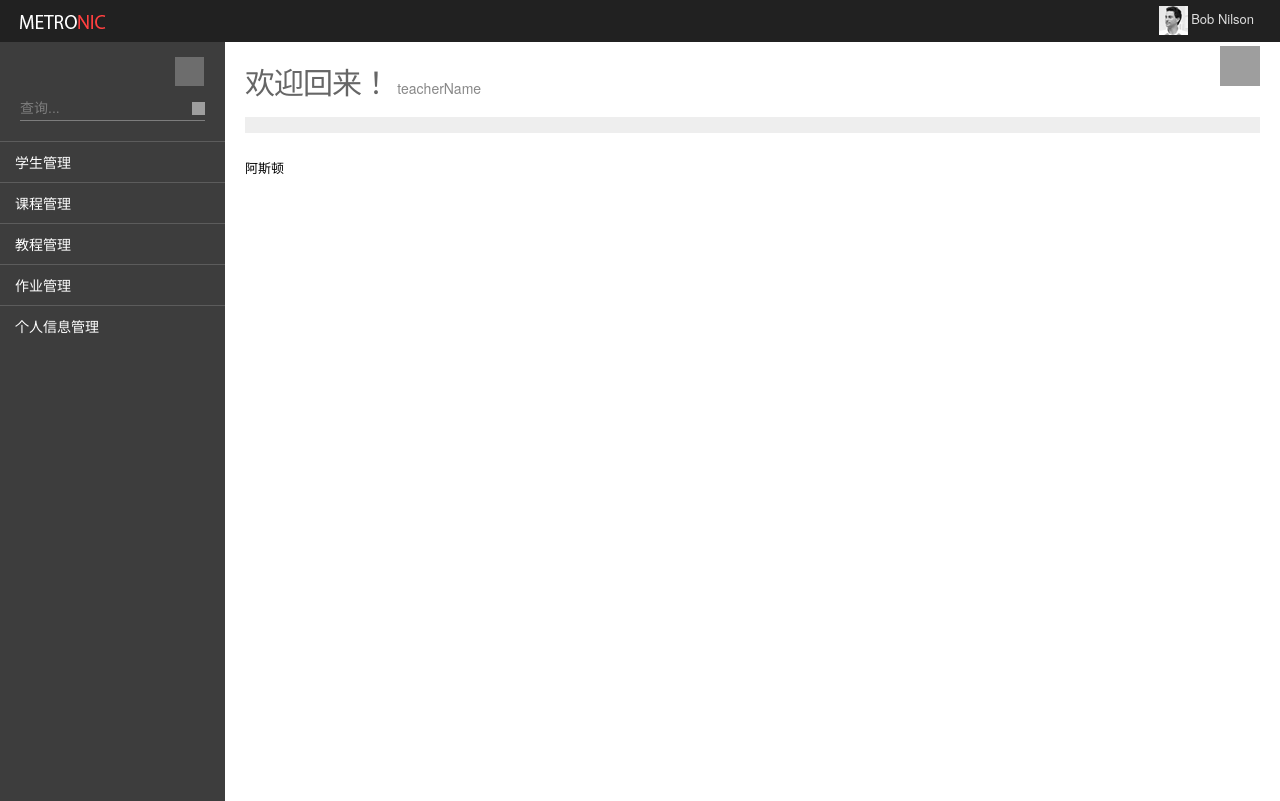
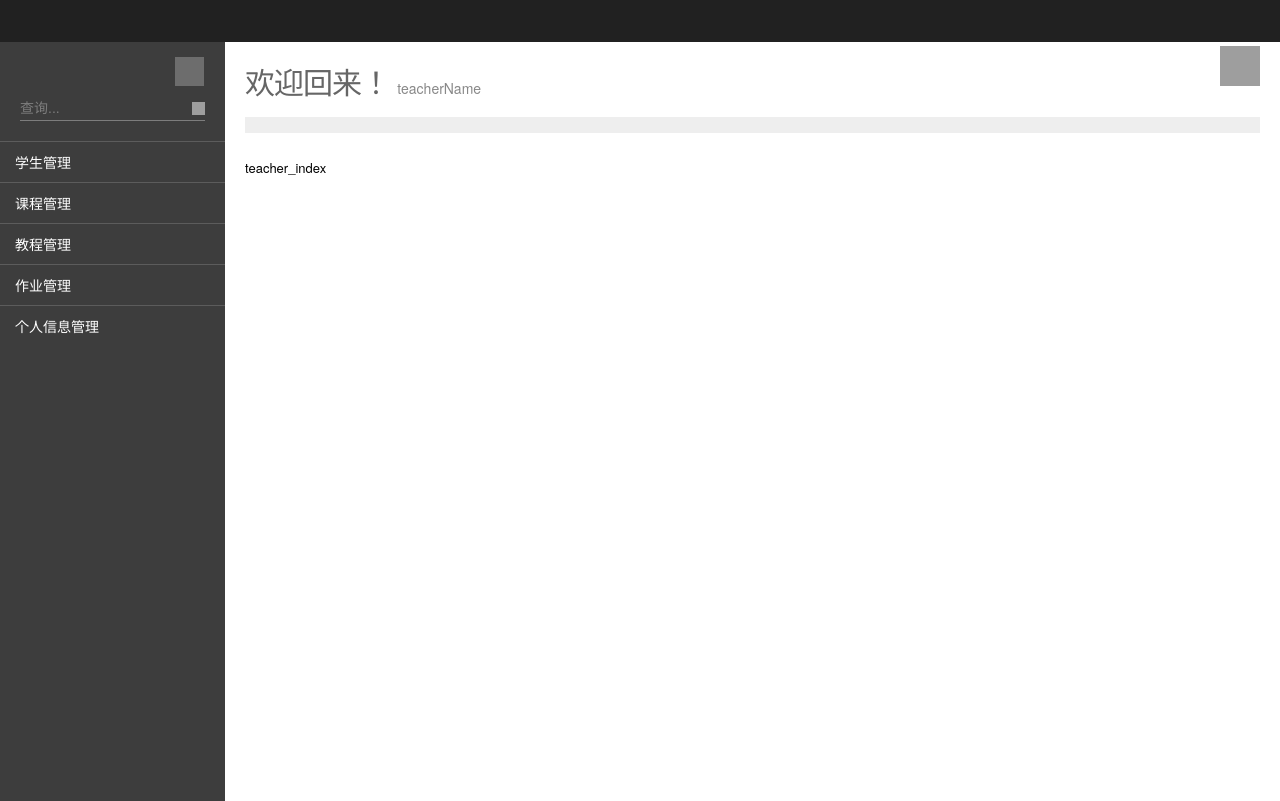
Before and after one commit to T-golden/idea, a Spring app: template MySpring/src/main/resources/templates/teacher/teacher_index.html in a window 1280 px wide. Shown: the top 801 px of the page. Run offline with Thymeleaf, Linux system fonts and the light colour scheme; the template is opened without the code that fills it, so the values that code supplies are empty; some libraries are stand-ins or nearby versions; some web fonts are replaced; grey boxes are pictures that could not be loaded.

Commit message:
teacher_page_connect

```diff
--- a/MySpring/src/main/resources/templates/index.html
+++ b/MySpring/src/main/resources/templates/index.html
@@ -1,5 +1,5 @@
 <!DOCTYPE html>
-<html>
+<html xmlns:th="http://www.thymeleaf.org">
 <head>
 <title>Home</title>
 <link href="home/css/bootstrap.css" rel='stylesheet' type='text/css' />
--- a/MySpring/src/main/resources/templates/login.html
+++ b/MySpring/src/main/resources/templates/login.html
@@ -47,11 +47,11 @@
 					<p>Please provide your details</p>
 					<div class="field">
 						<label for="username">Username:</label>
-						<input type="text" id="account" name="account" value="" placeholder="Username" class="login username-field" />
+						<input type="text" id="account" name="account" placeholder="Username" class="login username-field" />
 					</div> <!-- /field -->
 					<div class="field">
 						<label for="password">Password:</label>
-						<input type="password" id="password" name="password" value="" placeholder="Password" class="login password-field"/>
+						<input type="password" id="password" name="password" placeholder="Password" class="login password-field"/>
 					</div> <!-- /password -->
 				</div> <!-- /login-fields -->
 				<div class="field" hidden="true">
--- a/MySpring/src/main/resources/templates/student/student_index.html
+++ b/MySpring/src/main/resources/templates/student/student_index.html
@@ -1,5 +1,5 @@
 <!DOCTYPE html>
-<html>
+<html xmlns:th="http://www.thymeleaf.org">
 <head>
 <meta charset="UTF-8">
 <title>student_index</title>
--- a/MySpring/src/main/resources/templates/teacher/teacher_index.html
+++ b/MySpring/src/main/resources/templates/teacher/teacher_index.html
@@ -1,5 +1,5 @@
 <!DOCTYPE html>
-<html lang="en" class="no-js">
+<html xmlns:th="http://www.thymeleaf.org" class="no-js">
 <!-- BEGIN HEAD -->
 
 <head>
@@ -101,7 +101,7 @@
 				</div>
 				<!-- END PAGE HEADER-->
 				<div id="dashboard">
-				阿斯顿
+				teacher_index
 				</div>
 			</div>
 		</div>
--- a/MySpring/src/main/resources/templates/teacher/teacher_menu.html
+++ b/MySpring/src/main/resources/templates/teacher/teacher_menu.html
@@ -18,32 +18,32 @@
 		</li>
 		<li class=""><a href="javascript:;"><span class="title">学生管理</span></a>
 			<ul class="sub-menu">
-				<li><a href="#">学生账号创建</a></li>
-				<li><a href="#">学生账号管理</a></li>
+				<li><a href="/teacher/toCreateStudent">学生账号创建</a></li>
+				<li><a href="/teacher/toStudentInfo">学生账号管理</a></li>
 			</ul>
 		</li>
 		<li class=""><a href="javascript:;"><span class="title">课程管理</span></a>
 			<ul class="sub-menu">
-				<li><a href="#">课程章节管理（章）</a></li>
-				<li><a href="#">课程章节管理（节）</a></li>
+				<li><a href="/teacher/tocourse">课程信息管理</a></li>
+				<li><a href="/teacher/toChapter">课程章节管理</a></li>
 			</ul>
 		</li>
 		<li class=""><a href="javascript:;"><span class="title">教程管理</span></a>
 			<ul class="sub-menu">
-				<li><a href="#">上传教程</a></li>
-				<li><a href="#">教程信息管理</a></li>
+				<li><a href="/teacher/toChapterUpload">上传教程</a></li>
+				<li><a href="/teacher/toChapterMaterial">教程信息管理</a></li>
 			</ul>
 		</li>
 		<li class=""><a href="javascript:;"><span class="title">作业管理</span></a>
 			<ul class="sub-menu">
-				<li><a href="#">上传作业</a></li>
-				<li><a href="#">作业信息管理</a></li>
+				<li><a href="/teacher/toAssignmentUpload">上传作业</a></li>
+				<li><a href="/teacher/toAssignmentInfo">作业信息管理</a></li>
 			</ul>
 		</li>
 		<li class=""><a href="javascript:;"><span class="title">个人信息管理</span></a>
 			<ul class="sub-menu">
-				<li><a href="#">修改密码</a></li>
-				<li><a href="#">个人信息</a></li>
+				<li><a href="/teacher/toUpdatePass">修改密码</a></li>
+				<li><a href="/teacher">个人信息</a></li>
 			</ul>
 		</li>
 	</ul>
--- a/MySpring/src/main/resources/templates/teacher/teacher_top.html
+++ b/MySpring/src/main/resources/templates/teacher/teacher_top.html
@@ -2,39 +2,6 @@
 <div th:fragment="teacher_top">
 	<!-- BEGIN TOP NAVIGATION BAR -->
 	<div class="navbar-inner">
-		<div class="container-fluid">
-			<!-- BEGIN LOGO -->
-			<a class="brand" href="#"> <img src="teacher/images/logo.png"
-				alt="logo" />
-			</a>
-			<!-- END LOGO -->
-			<!-- BEGIN RESPONSIVE MENU TOGGLER -->
-			<a href="javascript:;" class="btn-navbar collapsed"
-				data-toggle="collapse" data-target=".nav-collapse"> <img
-				src="teacher/images/menu-toggler.png" alt="" />
-			</a>
-			<!-- END RESPONSIVE MENU TOGGLER -->
-			<!-- BEGIN TOP NAVIGATION MENU -->
-			<ul class="nav pull-right">
-				<!-- BEGIN USER LOGIN DROPDOWN -->
-				<li class="dropdown user"><a href="#" class="dropdown-toggle"
-					data-toggle="dropdown"> <img alt=""
-						src="teacher/images/avatar1_small.jpg" /> <span class="username">Bob
-							Nilson</span>
-				</a>
-					<ul class="dropdown-menu">
-						<li><a href="extra_profile.html">My Profile</a></li>
-						<li><a href="page_calendar.html">My Calendar</a></li>
-						<li><a href="inbox.html"> My Inbox(3)</a></li>
-						<li><a href="#">My Tasks</a></li>
-						<li class="divider"></li>
-						<li><a href="extra_lock.html">Lock Screen</a></li>
-						<li><a href="login.html">Log Out</a></li>
-					</ul></li>
-				<!-- END USER LOGIN DROPDOWN -->
-			</ul>
-			<!-- END TOP NAVIGATION MENU -->
-		</div>
 	</div>
 	<!-- END TOP NAVIGATION BAR -->
 </div>
```
Also changed, not shown: MySpring/src/main/java/com/example/demo/controller/HomeController.java (+11 -1 lines), MySpring/src/main/java/com/example/demo/controller/TeacherController.java (+94 -1 lines), MySpring/src/main/resources/templates/header_top.html (+4 -3 lines), 10 other files.
